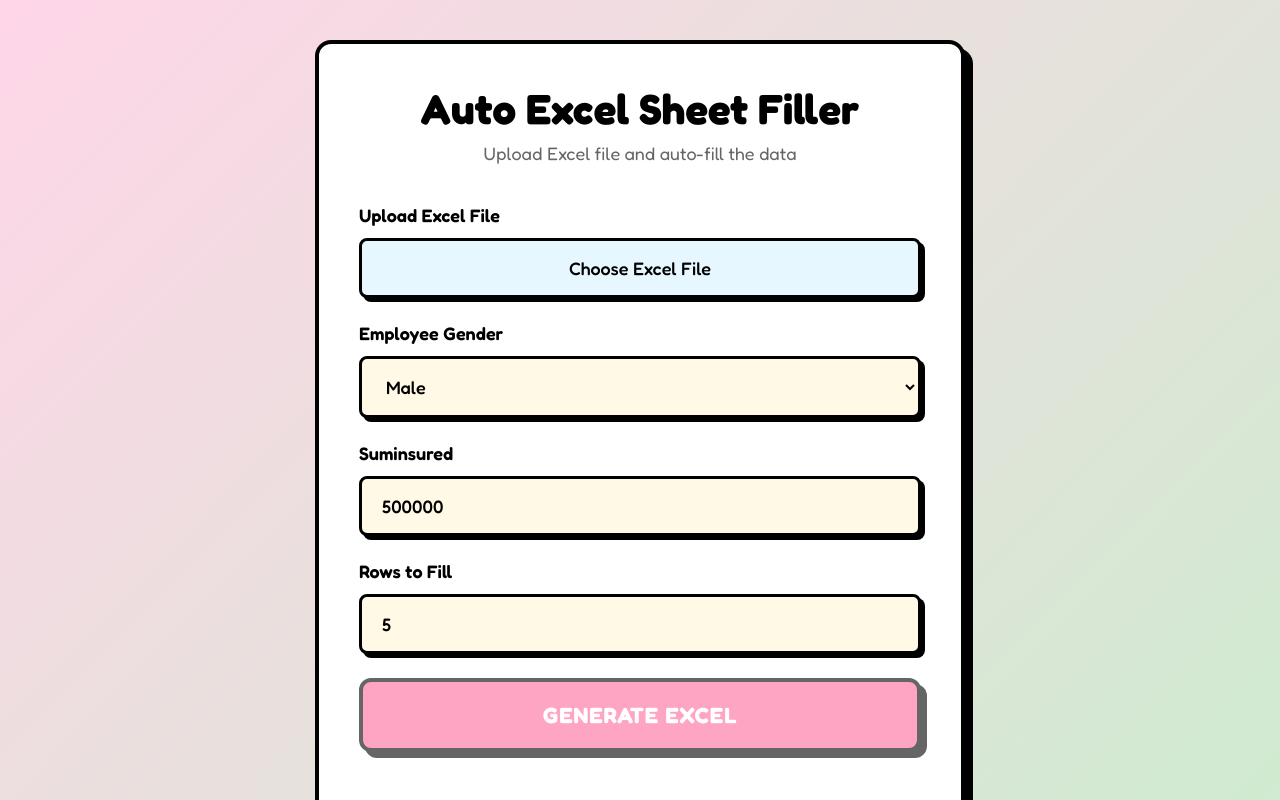
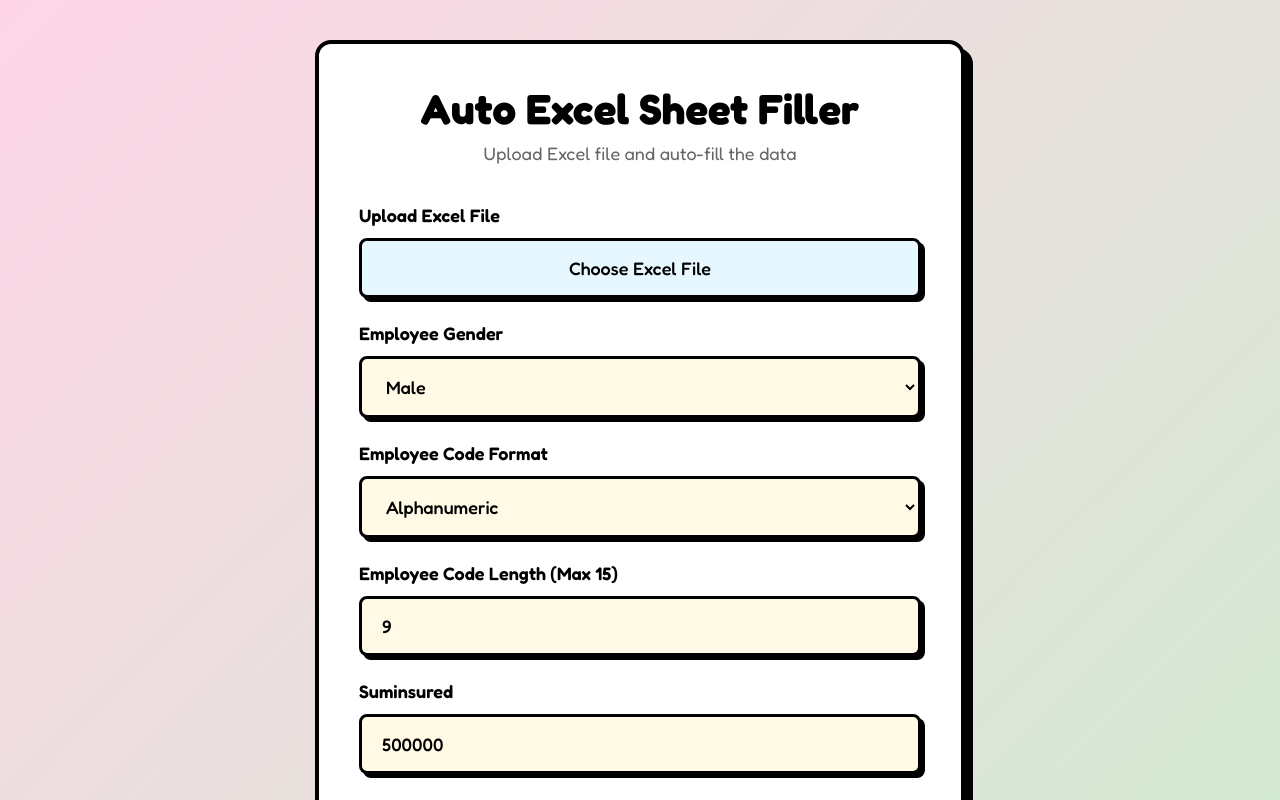
Before and after one commit to wishaldubey/Excel-Sheet-filler, a Next.js app: page / in a window 1280 px wide. Shown: the top 800 px of the page. Built offline with nearby package versions, Linux system fonts and the light colour scheme.

Commit message:
Add files via upload

```diff
--- a/app/api/generate/route.ts
+++ b/app/api/generate/route.ts
@@ -19,6 +19,10 @@ export async function POST(request: NextRequest) {
         const suminsured = formData.get('suminsured') as string;
         const rowsToFillRaw = formData.get('rows') as string | null;
         const previewRaw = formData.get('preview') as string | null;
+        const empCodeLengthRaw = formData.get('empCodeLength') as string | null;
+        const empCodeFormatRaw = formData.get('empCodeFormat') as string | null;
+        const empCodeLength = empCodeLengthRaw ? Number(empCodeLengthRaw) : 9;
+        const empCodeFormat = empCodeFormatRaw || 'alphanumeric';
 
         // Validate inputs
         if (!file) {
@@ -143,7 +147,7 @@ export async function POST(request: NextRequest) {
             const previewIndex = rowIndex - startRow;
             const previewEmployee = previewRows && previewRows[previewIndex];
 
-            const employeeCode = previewEmployee?.employeeCode ?? generateEmployeeCode();
+            const employeeCode = previewEmployee?.employeeCode ?? generateEmployeeCode(empCodeLength, empCodeFormat);
             const employeeGender = previewEmployee?.gender ?? gender;
             const firstName = previewEmployee?.firstName ?? generateRandomFirstName(employeeGender);
             const lastName = previewEmployee?.lastName ?? generateRandomLastName();
--- a/app/page.tsx
+++ b/app/page.tsx
@@ -11,6 +11,8 @@ export default function Home() {
     const [previewData, setPreviewData] = useState<EmployeeData[]>([]);
     const [isGenerating, setIsGenerating] = useState<boolean>(false);
     const [rowCount, setRowCount] = useState<number>(5);
+    const [empCodeLength, setEmpCodeLength] = useState<number>(9);
+    const [empCodeFormat, setEmpCodeFormat] = useState<string>('alphanumeric');
     const [isEditMode, setIsEditMode] = useState<boolean>(false);
 
     // Update preview whenever inputs change
@@ -19,10 +21,10 @@ export default function Home() {
         // Cap the live preview at 100 rows to prevent massive memory usage and 'Request Entity Too Large' (413) errors
         const previewCount = Math.min(rowCount, 100);
         for (let i = 0; i < previewCount; i++) {
-            preview.push(generateEmployeeData(gender, suminsured));
+            preview.push(generateEmployeeData(gender, suminsured, empCodeLength, empCodeFormat));
         }
         setPreviewData(preview);
-    }, [gender, suminsured, rowCount]);
+    }, [gender, suminsured, rowCount, empCodeLength, empCodeFormat]);
 
     const handleFileChange = (e: React.ChangeEvent<HTMLInputElement>) => {
         const file = e.target.files?.[0];
@@ -49,6 +51,8 @@ export default function Home() {
             formData.append('gender', gender);
             formData.append('suminsured', suminsured.toString());
             formData.append('rows', rowCount.toString());
+            formData.append('empCodeLength', empCodeLength.toString());
+            formData.append('empCodeFormat', empCodeFormat);
             // Send only the generated preview rows (capped) to avoid large payload errors
             formData.append('preview', JSON.stringify(previewData));
 
@@ -149,6 +153,45 @@ export default function Home() {
                             <option value="Female">Female</option>
                             <option value="Other">Other</option>
                         </select>
+                    </div>
+
+                    <div className={styles.formGroup}>
+                        <label htmlFor="empCodeFormat" className={styles.label}>
+                            Employee Code Format
+                        </label>
+                        <select
+                            id="empCodeFormat"
+                            className={styles.select}
+                            value={empCodeFormat}
+                            onChange={(e) => setEmpCodeFormat(e.target.value)}
+                        >
+                            <option value="alphanumeric">Alphanumeric</option>
+                            <option value="alphabet">Alphabets Only</option>
+                            <option value="numeric">Numbers Only</option>
+                        </select>
+                    </div>
+
+                    <div className={styles.formGroup}>
+                        <label htmlFor="empCodeLength" className={styles.label}>
+                            Employee Code Length (Max 15)
+                        </label>
+                        <input
+                            id="empCodeLength"
+                            type="number"
+                            className={styles.input}
+                            value={empCodeLength}
+                            onChange={(e) => {
+                                const value = Number(e.target.value);
+                                if (Number.isNaN(value)) {
+                                    setEmpCodeLength(9);
+                                    return;
+                                }
+                                const clamped = Math.min(15, Math.max(1, value));
+                                setEmpCodeLength(clamped);
+                            }}
+                            min="1"
+                            max="15"
+                        />
                     </div>
 
                     <div className={styles.formGroup}>
--- a/lib/utils.ts
+++ b/lib/utils.ts
@@ -17,9 +17,20 @@ export function generateRandomDigits(count: number): string {
     return result;
 }
 
-// Generate random employee code: 5 uppercase letters + 4 digits
-export function generateEmployeeCode(): string {
-    return generateRandomLetters(5) + generateRandomDigits(4);
+// Generate random employee code
+export function generateEmployeeCode(length: number = 9, format: string = 'alphanumeric'): string {
+    if (format === 'alphabet') {
+        return generateRandomLetters(length);
+    } else if (format === 'numeric') {
+        return generateRandomDigits(length);
+    } else {
+        const chars = 'ABCDEFGHIJKLMNOPQRSTUVWXYZ0123456789';
+        let result = '';
+        for (let i = 0; i < length; i++) {
+            result += chars.charAt(Math.floor(Math.random() * chars.length));
+        }
+        return result;
+    }
 }
 
 // Generate random first name
@@ -94,8 +105,13 @@ export interface EmployeeData {
     defaultPassword: string;
 }
 
-export function generateEmployeeData(gender: string, suminsured: number): EmployeeData {
-    const employeeCode = generateEmployeeCode();
+export function generateEmployeeData(
+    gender: string,
+    suminsured: number,
+    empCodeLength: number = 9,
+    empCodeFormat: string = 'alphanumeric'
+): EmployeeData {
+    const employeeCode = generateEmployeeCode(empCodeLength, empCodeFormat);
     return {
         employeeCode,
         firstName: generateRandomFirstName(gender),
```
Also changed, not shown: next-env.d.ts (added).
